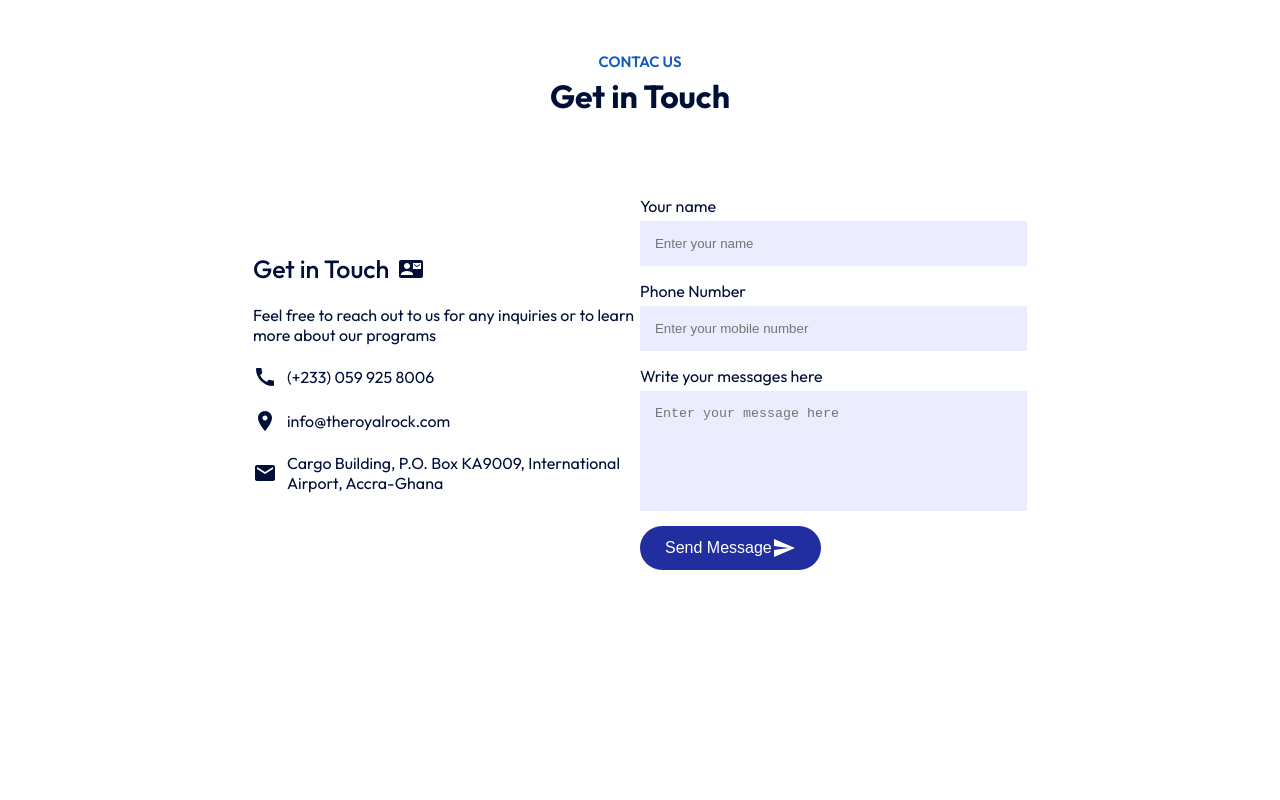
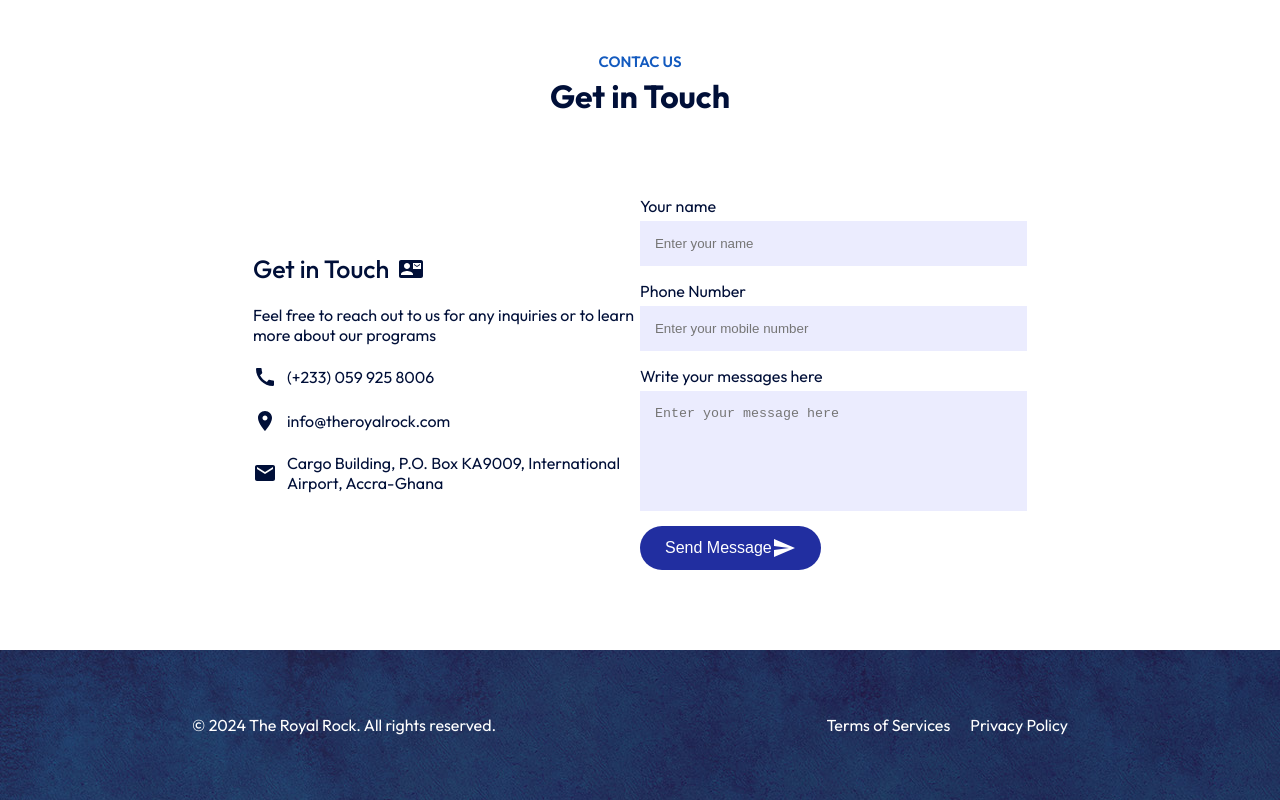
Before and after one commit to aliseidu8855/theroyalrock.com, a React (Vite) app in the folder theroyalrock_frontend/: page / in a window 1280 px wide. Shown: the part 3544-4344 px from the top of the page. Before the commit the page ends 4194 px from the top, so only its background shows below. Built offline with nearby package versions, Linux system fonts and the light colour scheme.

Commit message:
add Footer component with styling and integrate into App component; update Navbar CSS for background image

```diff
--- a/theroyalrock_frontend/src/App.jsx
+++ b/theroyalrock_frontend/src/App.jsx
@@ -7,6 +7,7 @@ import Gallery from './components/Gallery/Gallery'
 import Programs from './components/Programs/Programs'
 import Testminonials from './components/Testimonials/Testimonials'
 import Contact from './components/Contact/Contact'
+import Footer from './components/Footer/Footer'
 
 
 const App = () => {
@@ -25,6 +26,7 @@ const App = () => {
         <Title subTitle="Contac Us" title="Get in Touch" />
         <Contact />
       </div>
+      <Footer />
     </div>
   )
 }
--- /dev/null
+++ b/theroyalrock_frontend/src/components/Footer/Footer.css
@@ -0,0 +1,18 @@
+.footer{
+    width: 100%;
+    height: 150px;
+    background: url("../../assets/images/royalrock-navbar-bg.jpg");
+    display: flex;
+    align-items: center;
+    justify-content: space-between;
+    padding: 20px 0;
+    color: #fff;
+    padding-left: 15%;
+    padding-right: 15%;
+}
+
+.footer ul li{
+    list-style: none;
+    display: inline-block;
+    margin-right: 20px;
+}
--- /dev/null
+++ b/theroyalrock_frontend/src/components/Footer/Footer.jsx
@@ -0,0 +1,16 @@
+import React from 'react'
+import "./Footer.css"
+
+const Footer = () => {
+  return (
+    <div className='footer'>
+      <p>© 2024 The Royal Rock.  All rights reserved.</p>
+      <ul>
+        <li>Terms of Services</li>
+        <li>Privacy Policy</li>
+      </ul>
+    </div>
+  )
+}
+
+export default Footer
--- a/theroyalrock_frontend/src/components/Navbar/Navbar.css
+++ b/theroyalrock_frontend/src/components/Navbar/Navbar.css
@@ -23,6 +23,6 @@ nav ul li {
 }
 
 .dark-nav {
-  background-color: #212ea0;
+  background: url("../../assets/images/royalrock-navbar-bg.jpg");
   transition: 0.5;
 }
```
